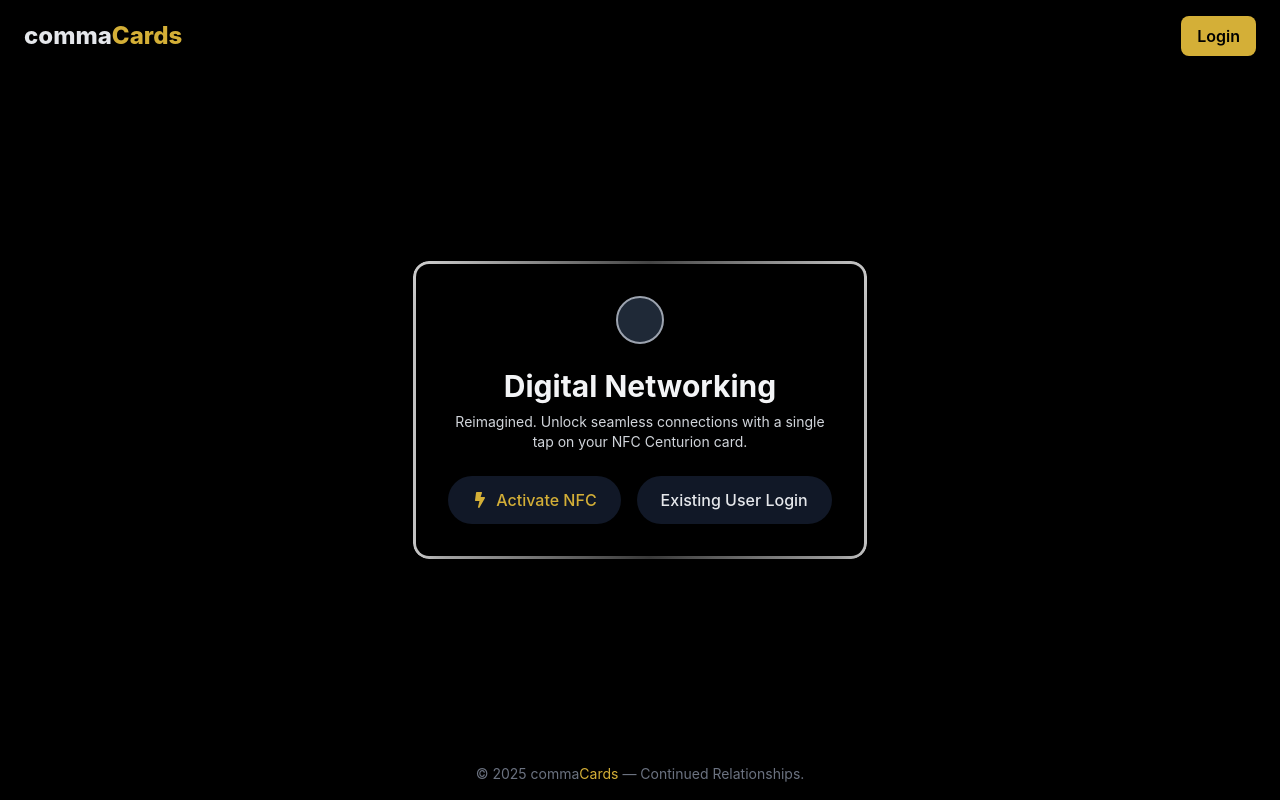
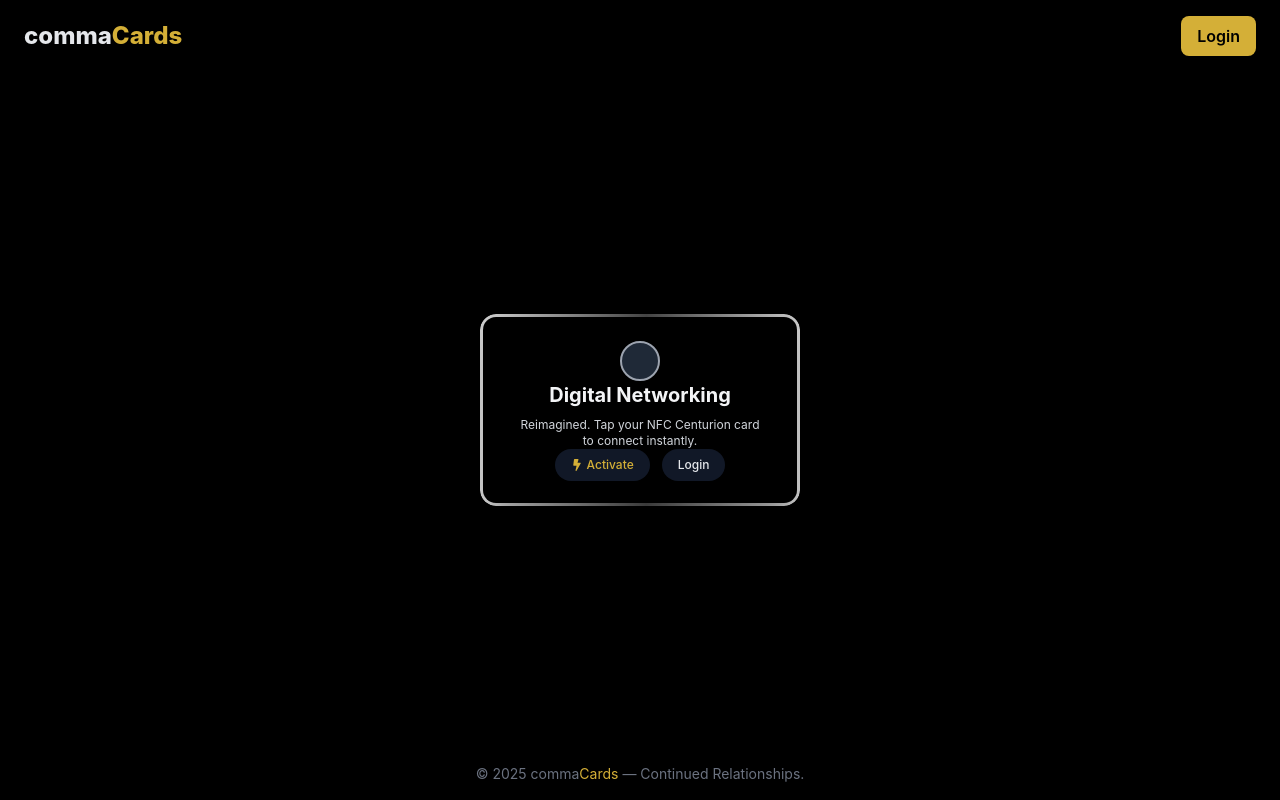
Before and after one commit to sandy-the-earth/nfc-frontend, a React (Vite) app: page / in a window 1280 px wide. Built offline with nearby package versions, Linux system fonts and the light colour scheme.

Commit message:
parallax effect and refined animations

```diff
--- a/src/pages/HomePage.jsx
+++ b/src/pages/HomePage.jsx
@@ -1,14 +1,16 @@
-import React, { useEffect, useState } from 'react';
+// src/pages/HomePage.jsx
+import React, { useEffect, useRef, useState } from 'react';
 import { useNavigate } from 'react-router-dom';
 import { FaBolt } from 'react-icons/fa';
 import { useSpring, useTrail, animated, config } from '@react-spring/web';
-import '../index.css'; // load .gradient-border styles
+import '../index.css';
 
 export default function HomePage() {
   const navigate = useNavigate();
+  const cardRef = useRef(null);
   const [mounted, setMounted] = useState(false);
 
-  // entry fade+scale
+  // Entry fade+scale
   const entry = useSpring({
     from: { opacity: 0, transform: 'scale(0.9)' },
     to: { opacity: 1, transform: 'scale(1)' },
@@ -16,17 +18,25 @@ export default function HomePage() {
     delay: 200,
   });
 
-  // trail for heading, subtext, buttons
+  // Parallax tilt for inner card
+  const [{ xys }, tiltApi] = useSpring(() => ({
+    xys: [0, 0, 1],
+    config: { mass: 5, tension: 350, friction: 40 },
+  }));
+  const calc = (x, y, rect) => [
+    -(y - rect.height / 2) / 20,
+    (x - rect.width / 2) / 20,
+    1.02,
+  ];
+
+  // Text & button trail
   const trail = useTrail(3, {
     opacity: mounted ? 1 : 0,
     transform: mounted ? 'translateY(0)' : 'translateY(20px)',
     config: config.stiff,
     delay: 600,
   });
-
-  useEffect(() => {
-    setMounted(true);
-  }, []);
+  useEffect(() => setMounted(true), []);
 
   return (
     <div className="min-h-screen bg-black flex flex-col">
@@ -45,40 +55,57 @@ export default function HomePage() {
 
       {/* Hero */}
       <main className="flex-grow flex items-center justify-center px-6">
-        {/* Animated wrapper that fades + scales in */}
-        <animated.div style={entry} className="gradient-border rounded-3xl">
-          <div className="bg-black p-8 rounded-3xl shadow-xl text-center">
-            {/* Accent circle */}
-            <div className="flex justify-center mb-6">
-              <div className="w-12 h-12 bg-gray-800 rounded-full border-2 border-gray-400" />
+        <animated.div style={entry} className="gradient-border rounded-3xl w-80 h-48">
+          {/* Inner card with parallax */}
+          <animated.div
+            ref={cardRef}
+            style={{
+              transform: xys.to((x, y, s) =>
+                `perspective(600px) rotateX(${x}deg) rotateY(${y}deg) scale(${s})`
+              ),
+            }}
+            onMouseMove={e => {
+              const rect = cardRef.current.getBoundingClientRect();
+              tiltApi.start({ xys: calc(
+                e.clientX - rect.left,
+                e.clientY - rect.top,
+                rect
+              ) });
+            }}
+            onMouseLeave={() => tiltApi.start({ xys: [0, 0, 1] })}
+            className="bg-black w-full h-full p-6 rounded-3xl shadow-xl flex flex-col justify-between"
+          >
+            {/* Top accent circle */}
+            <div className="flex justify-center">
+              <div className="w-10 h-10 bg-gray-800 rounded-full border-2 border-gray-400" />
             </div>
 
-            {/* Headline */}
-            <animated.h1 style={trail[0]} className="text-3xl font-bold text-gray-100">
-              Digital Networking
-            </animated.h1>
+            {/* Center content */}
+            <div className="text-center space-y-2">
+              <animated.h1 style={trail[0]} className="text-xl font-bold text-gray-100">
+                Digital Networking
+              </animated.h1>
+              <animated.p style={trail[1]} className="text-xs text-gray-300 px-2">
+                Reimagined. Tap your NFC Centurion card to connect instantly.
+              </animated.p>
+            </div>
 
-            {/* Subtext */}
-            <animated.p style={trail[1]} className="mt-2 text-sm text-gray-300 max-w-sm mx-auto">
-              Reimagined. Unlock seamless connections with a single tap on your NFC Centurion card.
-            </animated.p>
-
-            {/* Buttons */}
-            <animated.div style={trail[2]} className="mt-6 flex flex-col md:flex-row justify-center gap-4">
+            {/* Bottom buttons */}
+            <animated.div style={trail[2]} className="flex justify-center gap-3">
               <button
                 onClick={() => navigate('/activate')}
-                className="flex items-center justify-center gap-2 px-6 py-3 bg-gray-900 text-[#D4AF37] rounded-full font-medium hover:bg-gray-800 transition"
+                className="flex items-center gap-1 px-4 py-2 bg-gray-900 text-[#D4AF37] rounded-full text-xs font-medium hover:bg-gray-800 transition"
               >
-                <FaBolt /> Activate NFC
+                <FaBolt /> Activate
               </button>
               <button
                 onClick={() => navigate('/login')}
-                className="px-6 py-3 bg-gray-900 text-gray-200 rounded-full font-medium hover:bg-gray-800 transition"
+                className="px-4 py-2 bg-gray-900 text-gray-200 rounded-full text-xs font-medium hover:bg-gray-800 transition"
               >
-                Existing User Login
+                Login
               </button>
             </animated.div>
-          </div>
+          </animated.div>
         </animated.div>
       </main>
 
```
